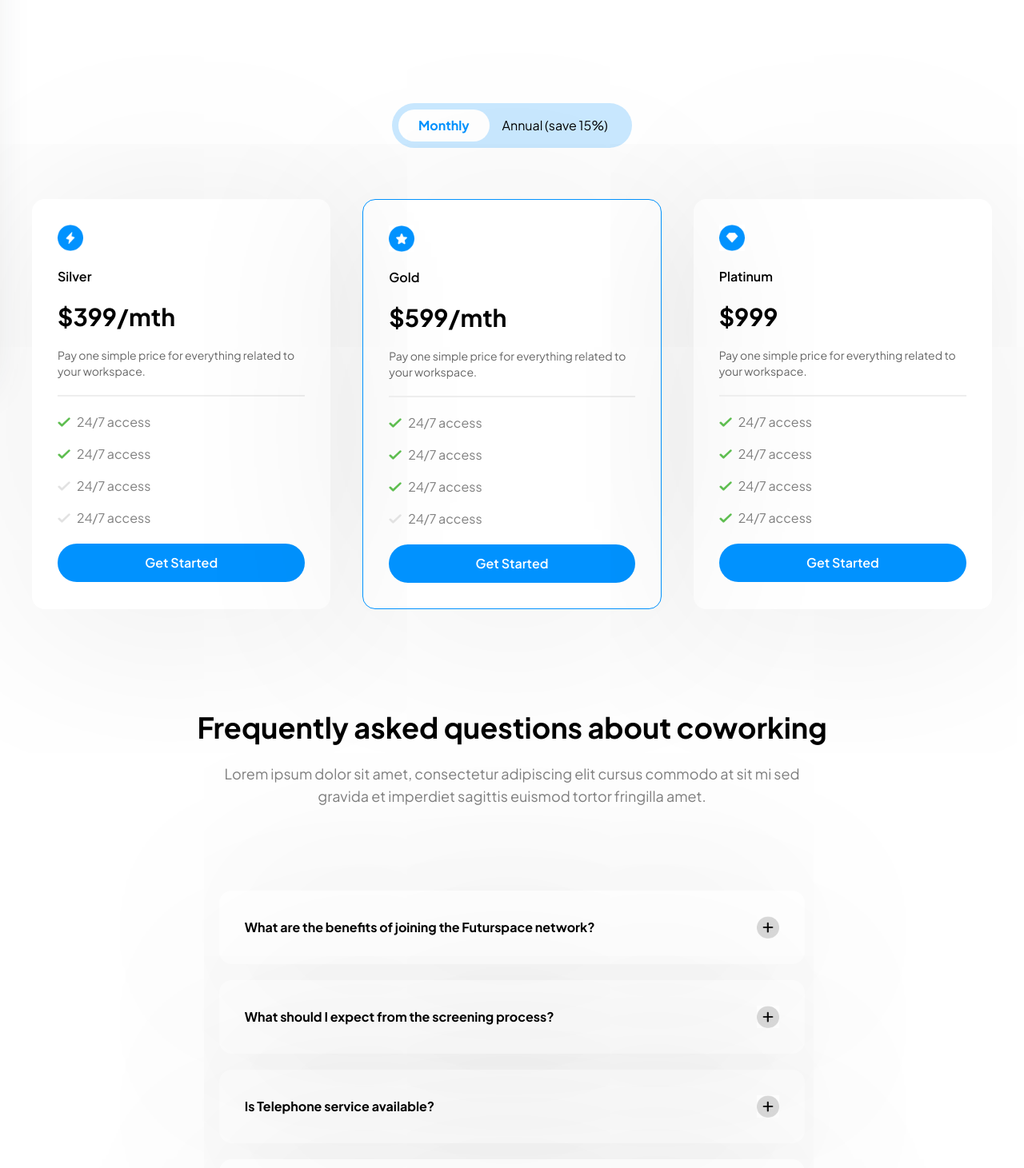
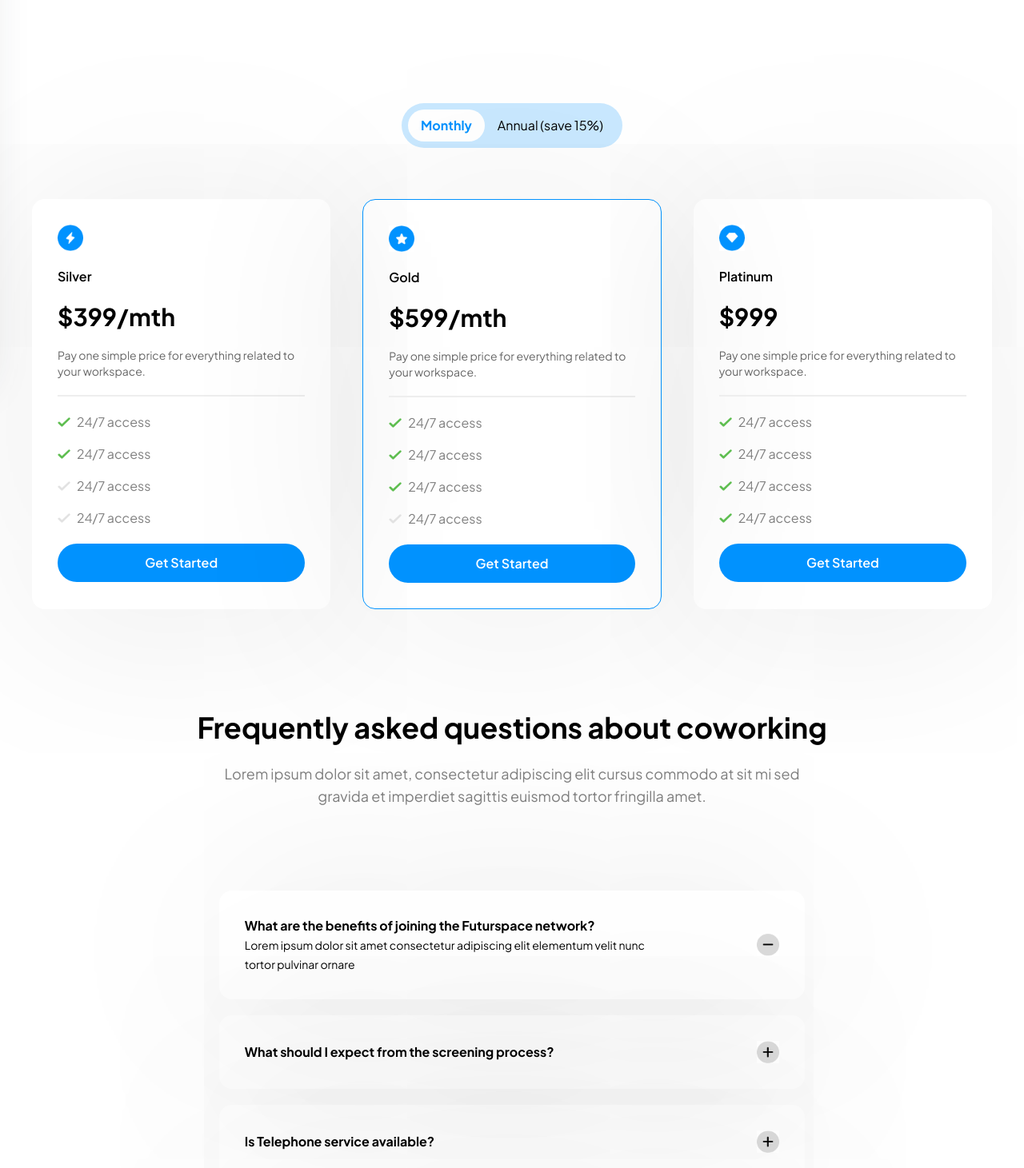
Before and after one commit to raymondtju/futurspace, a React (Vite) app: page /pricing in a window 1280 px wide. Shown: the part 329-1790 px from the top of the page at 80% size. Built offline with nearby package versions, Linux system fonts and the light colour scheme.

Commit message:
feat: pricing page func

```diff
--- a/src/pages/office.jsx
+++ b/src/pages/office.jsx
@@ -5,7 +5,7 @@ function OfficePage() {
     <div className="cont text-center p-10">
       <h1 className="font-bold text-5xl opacity-50">No Design</h1>
     </div>
-  )
+  );
 }
 
 export default OfficePage;
--- a/src/pages/pricing.jsx
+++ b/src/pages/pricing.jsx
@@ -10,6 +10,8 @@ import {
 } from "../components/section";
 import { Card, CardDesc, CardTitle } from "../components/card";
 import { ChecklistIcon } from "../components/icons";
+import { CardHeader } from "@material-tailwind/react";
+import { rc } from "../lib/utils";
 
 function HeroSection() {
   return (
@@ -104,15 +106,40 @@ const prices = [
 ];
 
 function PricingSection() {
+  const [plan, setPlan] = React.useState("monthly");
+
   return (
     <Section className="flex-col">
-      <div className="bg-[#C9E8FF] h-14 p-2 mx-auto md:w-[25%] rounded-full flex items-center">
-        <div className="bg-white md:w-[40%] flex items-center text-primary-default rounded-full h-full px-4">
-          <p className="font-bold mx-auto">Monthly</p>
+      <div className="bg-[#C9E8FF] h-14 p-2 mx-auto md:w-fit rounded-full flex items-center">
+        <div
+          className={rc(
+            plan === "monthly"
+              ? "bg-white  flex items-center text-primary-default rounded-full h-full px-4"
+              : "px-4",
+            "cursor-pointer"
+          )}
+          onClick={() => setPlan("monthly")}
+        >
+          <p className={plan === "monthly" ? "font-bold mx-auto" : ""}>
+            Monthly
+          </p>
         </div>
-        <p className="px-4">Annual (save 15%)</p>
+        <div
+          className={rc(
+            plan === "annual"
+              ? "bg-white  flex items-center text-primary-default rounded-full h-full px-4"
+              : "px-4",
+            "cursor-pointer"
+          )}
+          onClick={() => setPlan("annual")}
+        >
+          <p className={plan === "annual" ? "font-bold mx-auto" : ""}>
+            Annual (save 15%)
+          </p>
+        </div>
       </div>
 
+      {plan === "monthly" ? (
         <div className="grid md:grid-cols-3 sm:grid-cols-2 grid-cols-1 gap-10">
           {prices.map((price, i) => (
             <Card key={i} active={i === 1}>
@@ -136,6 +163,11 @@ function PricingSection() {
             </Card>
           ))}
         </div>
+      ) : (
+        <div className="cont text-center p-10">
+          <h1 className="font-bold text-5xl opacity-50">Annual Plan</h1>
+        </div>
+      )}
     </Section>
   );
 }
@@ -143,14 +175,17 @@ function PricingSection() {
 const questions = [
   {
     text: "What are the benefits of joining the Futurspace network?",
+    desc: "Lorem ipsum dolor sit amet consectetur adipiscing elit elementum velit nunc tortor pulvinar ornare",
     icon: "./icons/plus.png",
   },
   {
     text: "What should I expect from the screening process?",
+    desc: "Lorem ipsum dolor sit amet consectetur adipiscing elit elementum velit nunc tortor pulvinar ornare",
     icon: "./icons/plus.png",
   },
   {
     text: "Is Telephone service available?",
+    desc: "Lorem ipsum dolor sit amet consectetur adipiscing elit elementum velit nunc tortor pulvinar ornare",
     icon: "./icons/plus.png",
   },
   {
@@ -161,6 +196,8 @@ const questions = [
 ];
 
 function FAQSection() {
+  const [active, setActive] = React.useState(0);
+
   return (
     <Section className="flex-col">
       <SectionExplain className="md:w-[80%] mb-10 mx-auto">
@@ -179,9 +216,17 @@ function FAQSection() {
             <div className="flex justify-between items-center">
               <div className="w-[80%]">
                 <CardTitle>{faq.text}</CardTitle>
+                {i === active && (
                   <CardDesc className="opacity-80">{faq.desc}</CardDesc>
+                )}
               </div>
-              <img src={faq.icon} alt="icon" className="w-7 h-7" />
+              <button onClick={() => setActive(i)}>
+                <img
+                  src={i === active ? "/icons/min.png" : "/icons/plus.png"}
+                  alt="icon"
+                  className="w-7 h-7"
+                />
+              </button>
             </div>
           </Card>
         ))}
```
Lines whose indentation alone changed are shown as unchanged.
